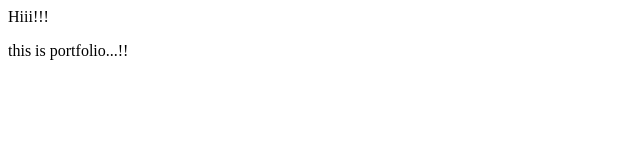
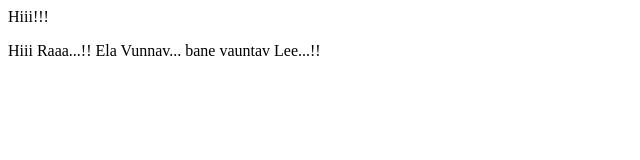
Before and after one commit to roy4262/port, a plain HTML site: page index.html in a window 1280 px wide. Shown: the whole page, without its empty margins (0-640 px from the left). Drawn offline with Linux system fonts and the light colour scheme.

Commit message:
Add files via upload

```diff
--- a/index.html
+++ b/index.html
@@ -1,6 +1,8 @@
 <html>
 <body>
 <h>Hiii!!!</h>
-<p>this is portfolio...!!</p>
+<p>Hiii Raaa...!!
+   Ela Vunnav...
+   bane vauntav Lee...!!</p>
 </body>
 </html>
```
